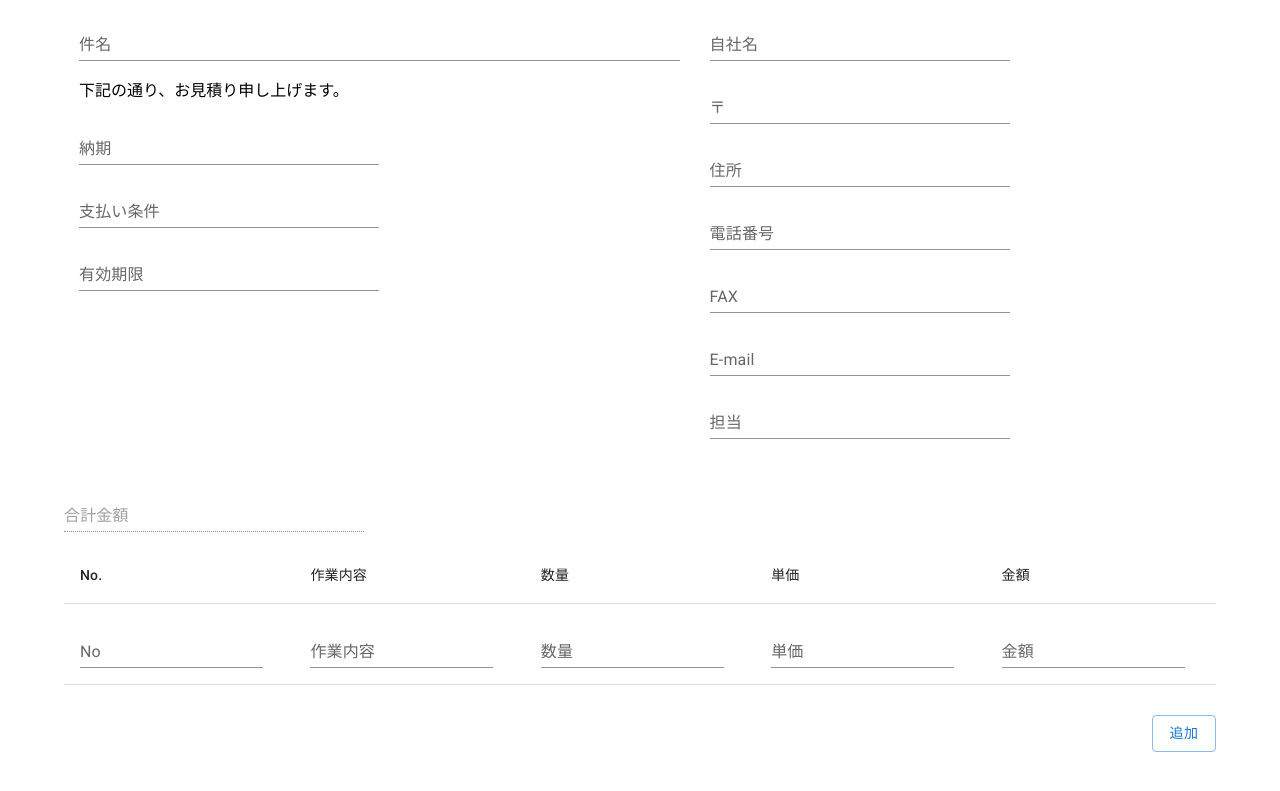
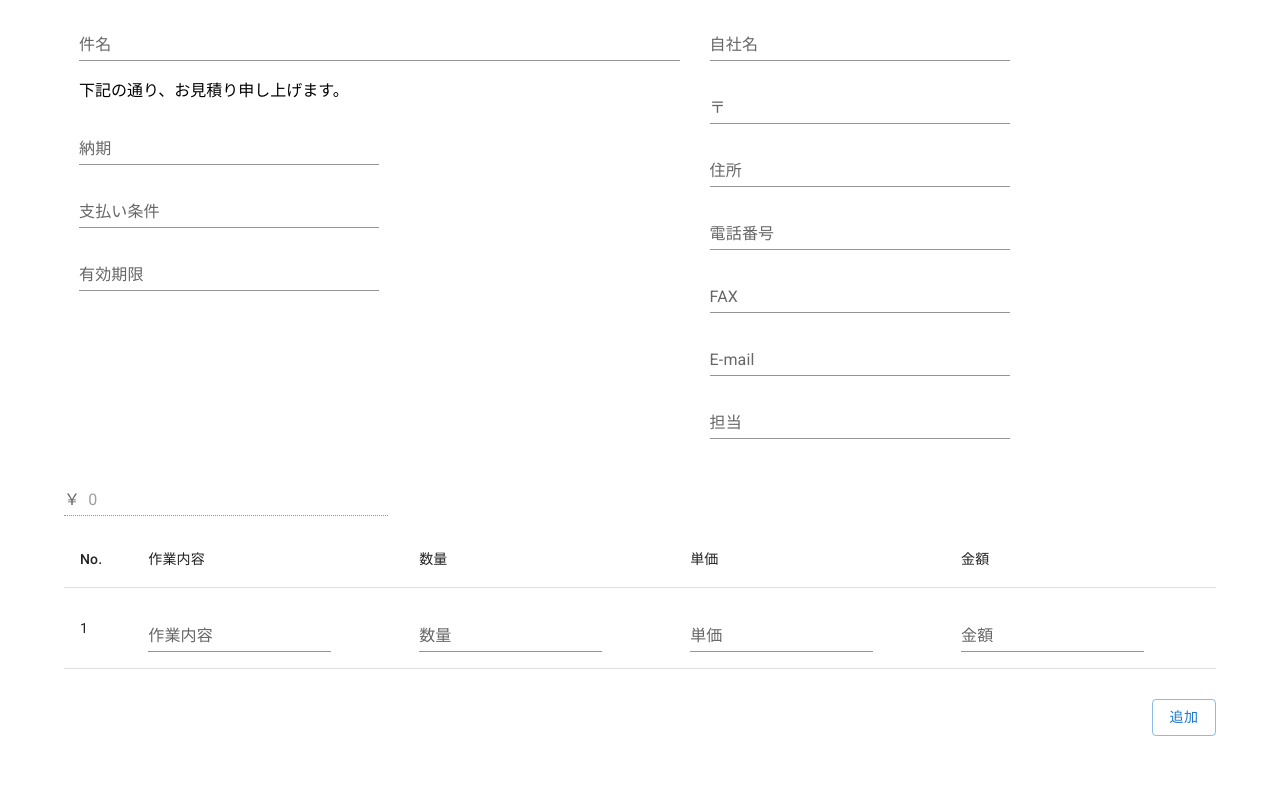
Before and after one commit to taic-dev/newsApp, a React (Create React App) app in the folder react-quote-table/: page / in a window 1280 px wide. Shown: the part 337-1128 px from the top of the page. Built offline with nearby package versions, Linux system fonts and the light colour scheme.

Commit message:
row追加,

```diff
--- a/react-quote-table/src/App.js
+++ b/react-quote-table/src/App.js
@@ -3,10 +3,38 @@ import { Container } from '@mui/system';
 import MainItemLeft from './components/MainItemLeft';
 import MainItemRight from './components/MainItemRight';
 import MainItemQuoteTable from './components/MainItemQuoteTable';
+import { useState } from 'react';
 import './App.css';
 
 
 function App() {
+  const [allTableRow,setAllTableRow] = useState([
+    {no: "",content: "",quantity: "",unitPrice: "",price: ""},
+  ]);
+
+  const [tableRow,setTableRow] = useState([
+    {no: "",content: "",quantity: "",unitPrice: "",price: ""}
+  ]);
+
+  const [price,setPrice] = useState(0);
+
+  const addTableRow = () => {
+    setTableRow([...tableRow,{no: "",content: "",quantity: "",unitPrice: "",price: ""}])
+  }
+
+  const changePrice = e => {
+    console.log(e);
+    setPrice(e.target.value);
+  }
+
+  console.log(tableRow)
+
+  const changeTableCell = e => {
+    const {name,value} = e.target;
+    console.log(name);
+    setAllTableRow({...allTableRow,[name]: value})
+  }
+
   return (
     <>
       <Toolbar component="header">
@@ -21,8 +49,7 @@ function App() {
             <MainItemLeft />
             <MainItemRight />
           </div>
-          <MainItemQuoteTable />
-
+          <MainItemQuoteTable changePrice={changePrice} price={price} tableRow={tableRow} addTableRow={addTableRow} changeTableCell={changeTableCell} />
         </main>
       </Container>
     </>
--- a/react-quote-table/src/components/MainItemQuoteTable.jsx
+++ b/react-quote-table/src/components/MainItemQuoteTable.jsx
@@ -1,11 +1,16 @@
-import { Button, Table, TableBody, TableCell, TableHead, TableRow, TextField, Toolbar, Typography, } from '@mui/material';
+import { Button, Input, InputAdornment, Table, TableBody, TableCell, TableHead, TableRow, TextField, Toolbar, Typography, } from '@mui/material';
 import React from 'react'
 
-const MainItemQuoteTable = () => {
+const MainItemQuoteTable = ({ tableRow, addTableRow, changeTableCell, price, changePrice }) => {
   return (
     <div className="main-quote-table">
         <div className="main-textarea">
-            <TextField id="outlined-disabled" label="合計金額" variant="standard" disabled />
+            <Input
+            id="standard-adornment-amount"
+            value={price}
+            startAdornment={<InputAdornment position="start">￥</InputAdornment>}
+            disabled
+            />
         </div>
         <Table sx={{ minWidth: 700 }} aria-label="customized table">
             <TableHead>
@@ -18,15 +23,21 @@ const MainItemQuoteTable = () => {
             </TableRow>
             </TableHead>
             <TableBody>
-                <TableCell><TextField id="outlined-required" label="No" variant="standard" /></TableCell>
-                <TableCell><TextField id="outlined-required" label="作業内容" variant="standard" /></TableCell>
-                <TableCell><TextField id="outlined-required" label="数量" variant="standard" /></TableCell>
-                <TableCell><TextField id="outlined-required" label="単価" variant="standard" /></TableCell>
-                <TableCell><TextField id="outlined-required" label="金額" variant="standard" /></TableCell>
+                {tableRow.map((row,key)=>{
+                    return(
+                        <TableRow>
+                            <TableCell>{key+1}</TableCell>
+                            <TableCell><TextField onChange={changeTableCell} id="outlined-required" label="作業内容" variant="standard" name='content' /></TableCell>
+                            <TableCell><TextField onChange={changeTableCell} id="outlined-required" label="数量" variant="standard" name='quantity' /></TableCell>
+                            <TableCell><TextField onChange={changeTableCell} id="outlined-required" label="単価" variant="standard" name='unitPrice' /></TableCell>
+                            <TableCell><TextField onChange={e=>{changeTableCell(e); changePrice(e);}} id="outlined-required" label="金額" variant="standard" name='price' /></TableCell>
+                        </TableRow>
+                    )
+                })}
             </TableBody>
         </Table>
         <div className="main-button">
-            <Button variant="outlined">追加</Button>
+            <Button variant="outlined" onClick={addTableRow}>追加</Button>
         </div>
     </div>
   )
```
